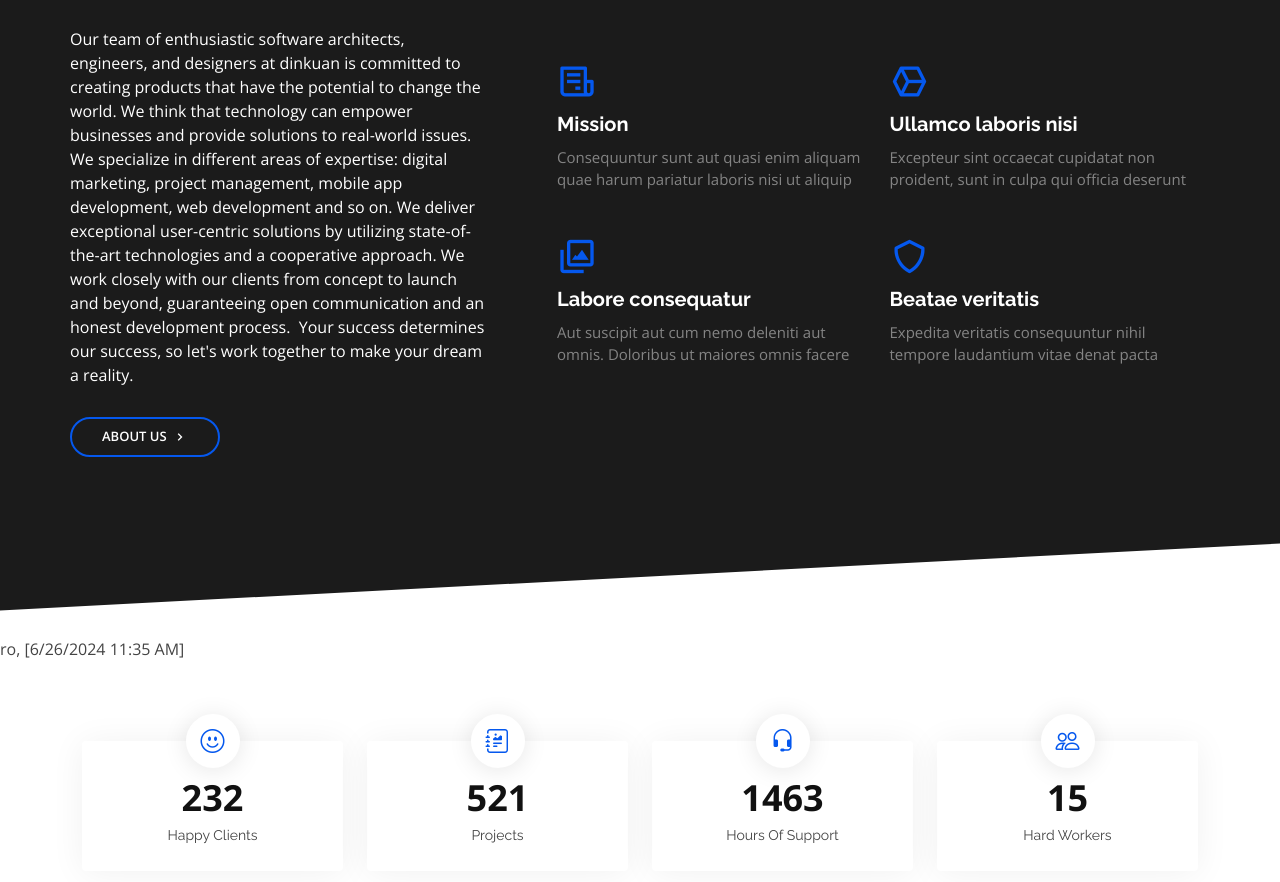
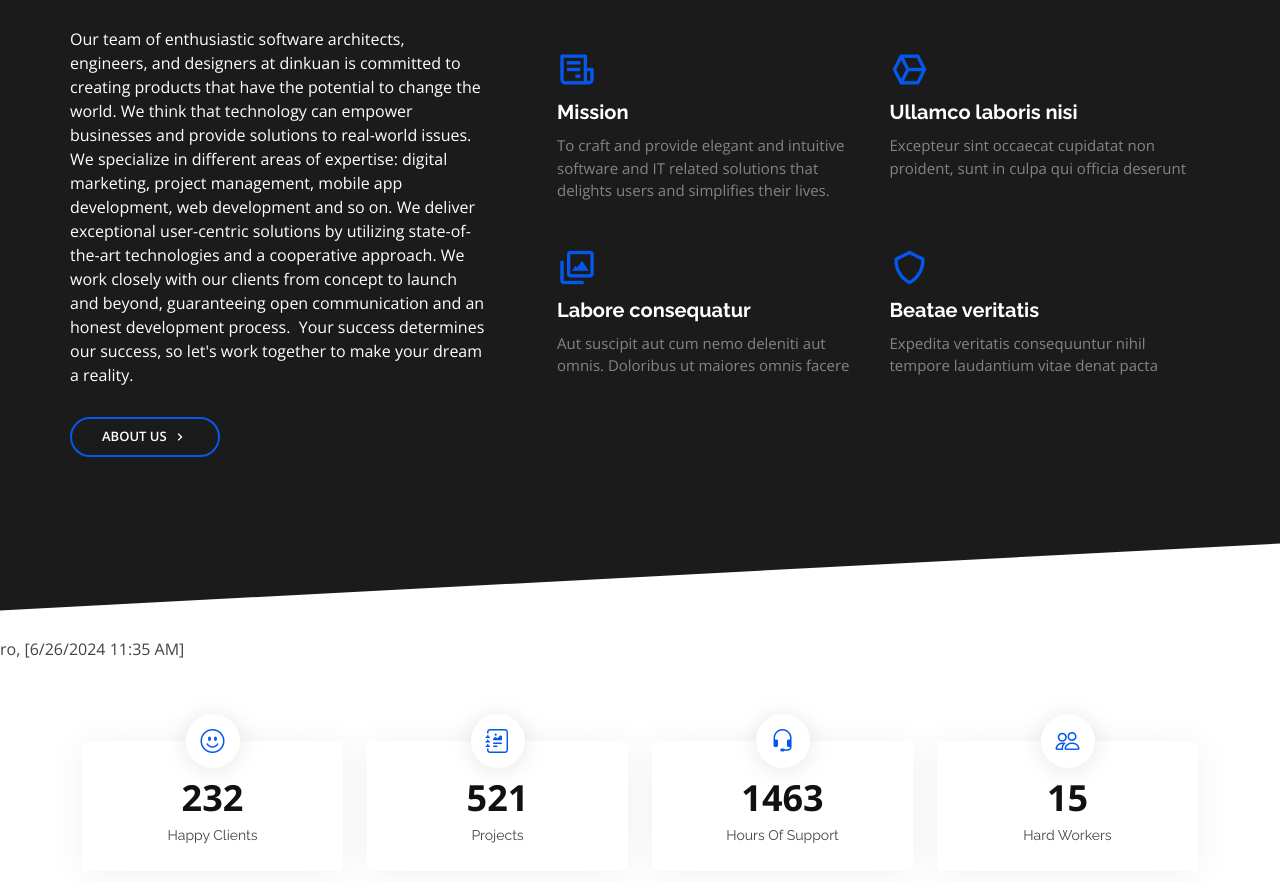
Before and after one commit to liofi/dinkuan, a plain HTML site: page index.html in a window 1280 px wide. Shown: the part 2000-2882 px from the top of the page. Drawn offline with nearby package versions, Linux system fonts and the light colour scheme.

Commit message:
one comment

```diff
--- a/index.html
+++ b/index.html
@@ -147,7 +147,7 @@ We work closely with our clients from concept to launch and beyond, guaranteeing
                 <div class="col-md-6 icon-box" data-aos="fade-up" data-aos-delay="100">
                   <i class="bx bx-receipt"></i>
                   <h4>Mission</h4>
-                  <p>Consequuntur sunt aut quasi enim aliquam quae harum pariatur laboris nisi ut aliquip</p>
+                  <p>To craft and provide elegant and intuitive software and IT related solutions that delights users and simplifies their lives.</p>
                 </div>
                 <div class="col-md-6 icon-box" data-aos="fade-up" data-aos-delay="200">
                   <i class="bx bx-cube-alt"></i>
```
